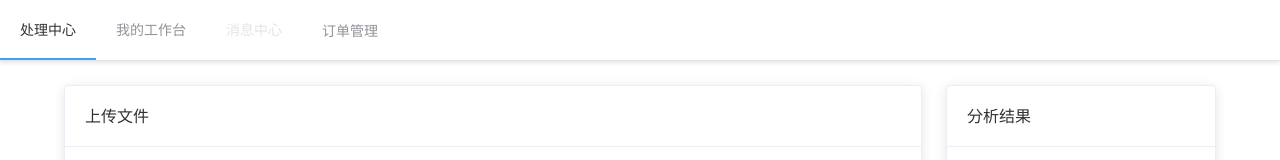
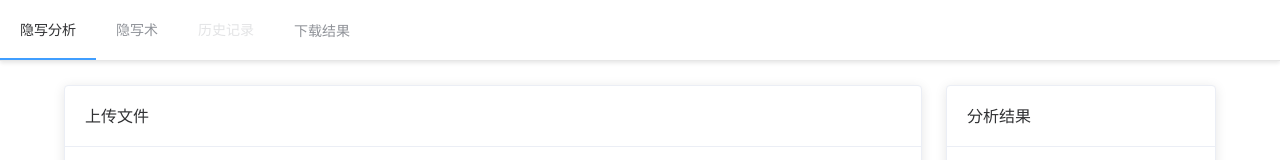
Before and after one commit to Ephemeral2333/steganalysis-fronted, a Vue app: page / in a window 1280 px wide. Shown: the top 160 px of the page. Built offline with nearby package versions, Linux system fonts and the light colour scheme.

Commit message:
改变一下header的tab

```diff
--- a/src/components/Layout/Header.vue
+++ b/src/components/Layout/Header.vue
@@ -107,12 +107,12 @@
         </b-navbar> -->
 
         <el-menu :default-active="activeIndex" class="el-menu-demo" mode="horizontal" @select="handleSelect">
-            <el-menu-item index="1">处理中心</el-menu-item>
+            <el-menu-item index="1">隐写分析</el-menu-item>
             <el-menu-item index="2">
-                我的工作台
+                隐写术
             </el-menu-item>
-            <el-menu-item index="3" disabled>消息中心</el-menu-item>
-            <el-menu-item index="4"><a href="https://www.ele.me" target="_blank">订单管理</a></el-menu-item>
+            <el-menu-item index="3" disabled>历史记录</el-menu-item>
+            <el-menu-item index="4"><a href="https://www.ele.me" target="_blank">下载结果</a></el-menu-item>
         </el-menu>
     </header>
 </template>
```
